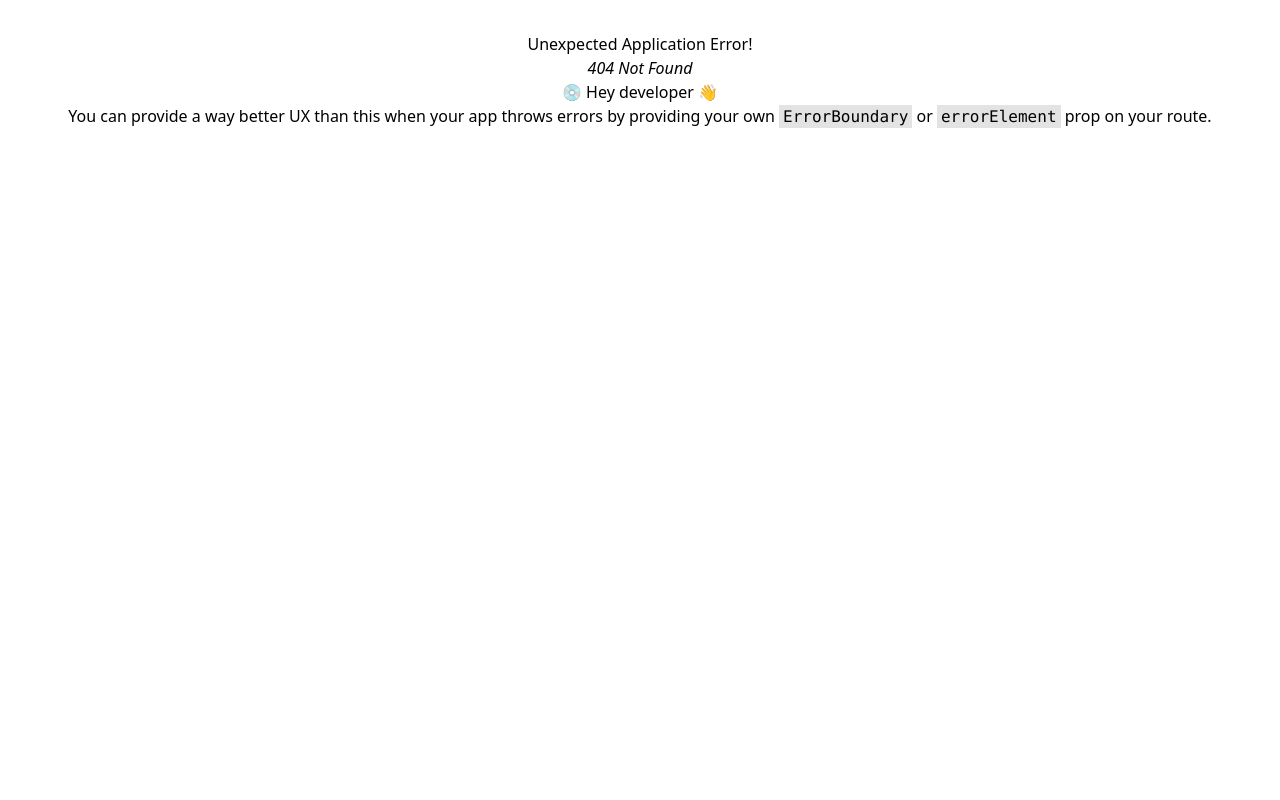
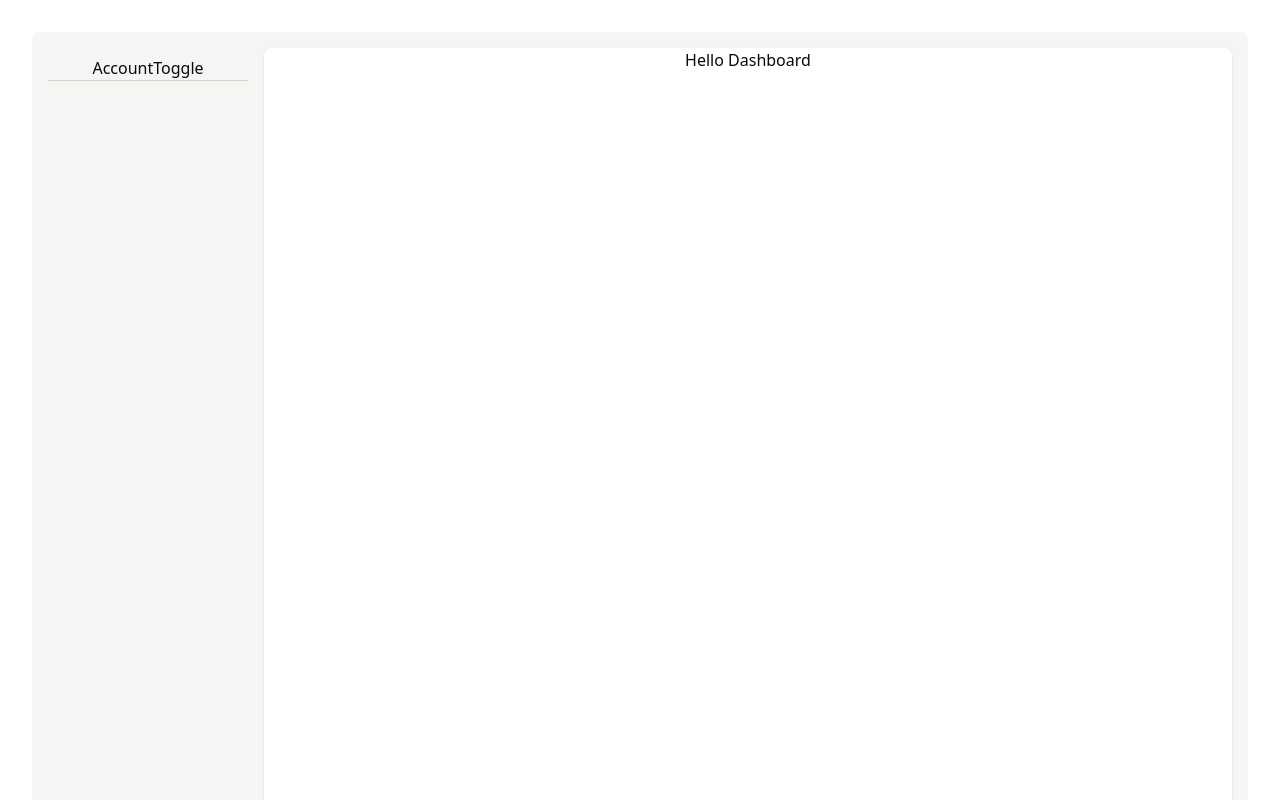
Before and after one commit to JayC-SF/GoVite.Inc-SOEN341_Project_F24, a React (Vite) app in the folder frontend/: page /dashboard in a window 1280 px wide. Before the commit this address had no page. Shown: the top 800 px of the page. Built offline with nearby package versions, Linux system fonts and the light colour scheme.

Commit message:
Some changes in the UI

```diff
--- a/frontend/src/App.tsx
+++ b/frontend/src/App.tsx
@@ -2,6 +2,8 @@ import React from 'react'
 import './App.css'
 import { RouterProvider } from 'react-router-dom'
 import { AppRoutes } from './AppRoutes'
+import Dashboard from './pages/home/Dashboard'
+import Main from './pages/home/MainPage'
 
 /**
  * Entry point of the web application.
@@ -9,8 +11,9 @@ import { AppRoutes } from './AppRoutes'
 export default function App() {
   // Use react router to send the user to the right page based on the current route
   return (
-    <React.StrictMode>
-        <RouterProvider router={AppRoutes} />
-    </React.StrictMode>
+    // <React.StrictMode>
+    //     <RouterProvider router={AppRoutes} />
+    // </React.StrictMode>
+    <Main/>
   )
 }
--- /dev/null
+++ b/frontend/src/pages/home/AccountToggle.tsx
@@ -0,0 +1,7 @@
+import React from 'react'
+
+export const AccountToggle = () => {
+  return (
+    <div className='border-b mb-4 mt-2 pd-4 border-stone-300'>AccountToggle</div>
+  )
+}
--- a/frontend/src/pages/home/Main.tsx
+++ b/frontend/src/pages/home/Dashboard.tsx
@@ -1,12 +1,10 @@
 //This main page is used to test on implementing main page including dashboard, team, project, etc
 import React from 'react';
 
-const Main: React.FC = () => {
+export default function Dashboard() {
   return (
-    <div>
-      <h1>Hello World</h1>
+    <div className='bg-white rounded-lg pb-4 shadow h-[200vh]'>
+      <h1 className=''>Hello Dashboard</h1>
     </div>
   );
 };
-
-export default Main;
--- /dev/null
+++ b/frontend/src/pages/home/MainPage.tsx
@@ -0,0 +1,16 @@
+//This main page is used to test on implementing main page including dashboard, team, project, etc
+import React from 'react';
+import { Sidebar } from './Sidebar';
+import Dashboard from './Dashboard';
+
+const Main: React.FC = () => {
+  return (
+    <main className='grid gap-4 p-4 grid-cols-[200px,_1fr] bg-stone-100 text-stone-950 rounded-lg'>
+        <Sidebar/>
+        <Dashboard/>
+    </main>
+
+  );
+};
+
+export default Main;
--- /dev/null
+++ b/frontend/src/pages/home/Sidebar.tsx
@@ -0,0 +1,21 @@
+import React from "react";
+import { AccountToggle } from "./AccountToggle";
+
+export const Sidebar = () =>{
+    return (
+        <div>
+            <div>
+                {/* TODO: Main Sidebar content */}
+                <div className="overflow-y-scroll sticky top-4 h-[calc(100vh-32px-48px)]">
+                    <AccountToggle></AccountToggle>
+
+                </div>
+
+            </div>
+            <div>
+                {/* TODO: Plan toggle  */}
+            </div>
+
+        </div>
+    );
+};
```
Also changed, not shown: frontend/src/AppRoutes.tsx (+11 -0 lines).
